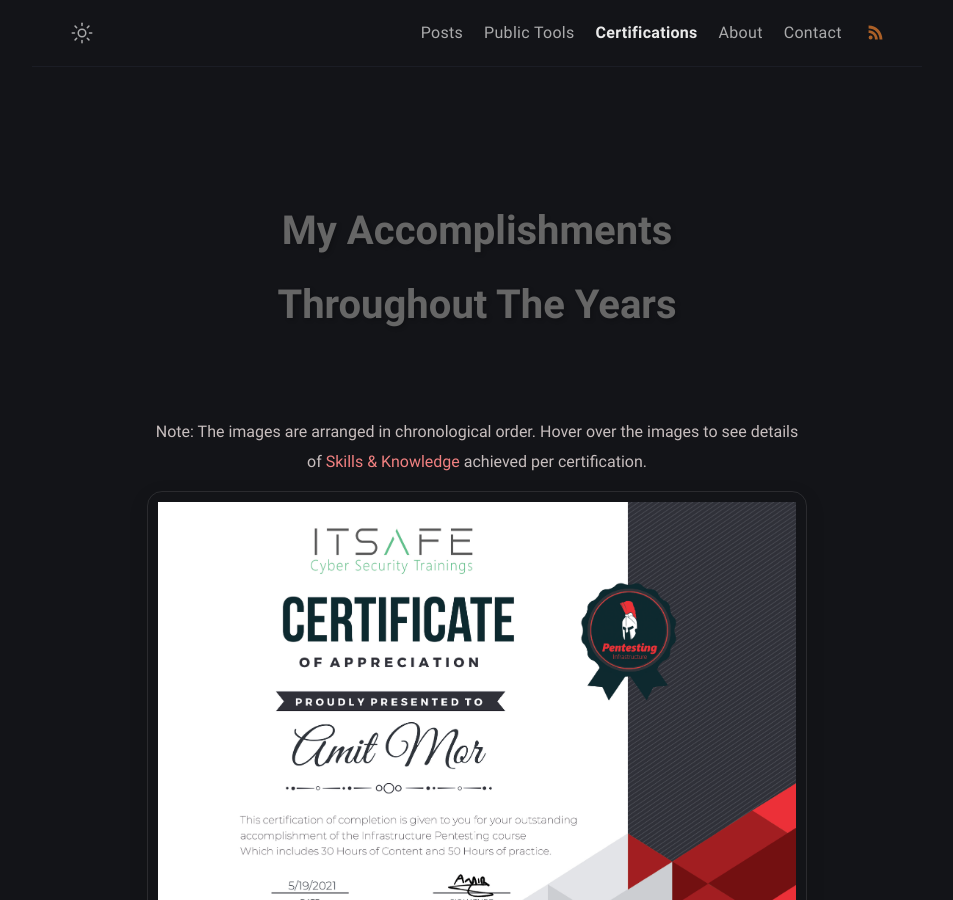
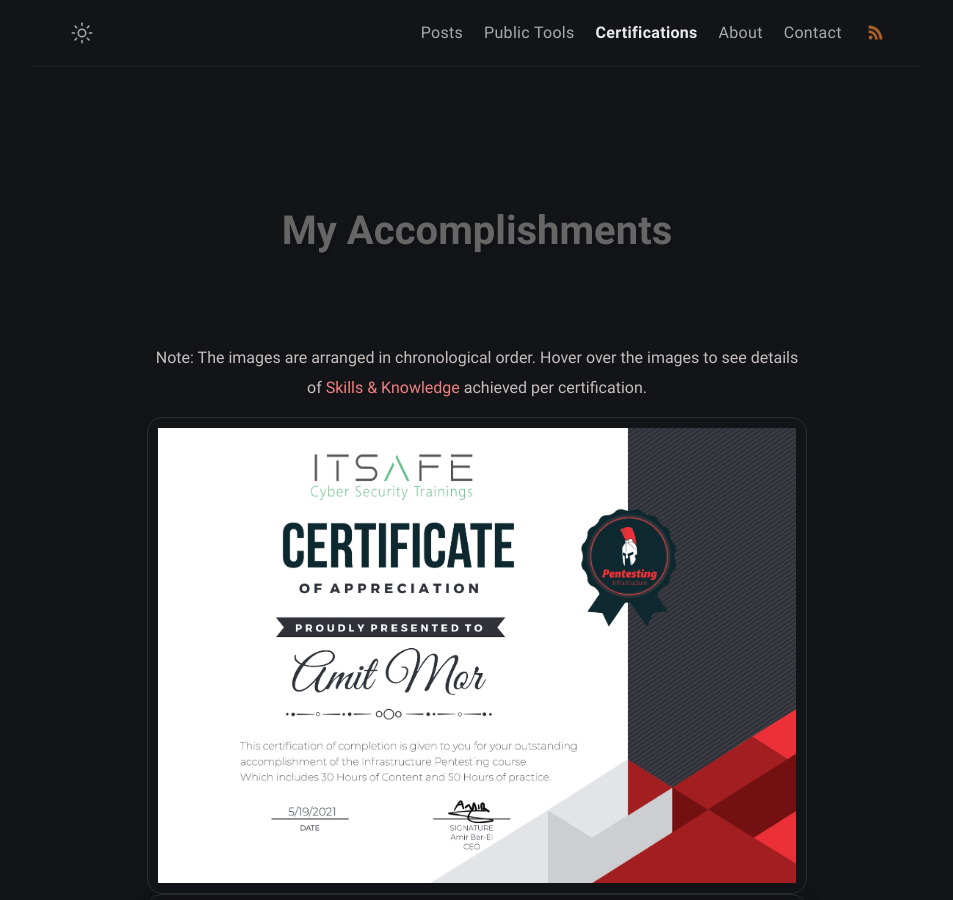
Before and after one commit to Extravenger/extravenger.github.io, a Jekyll site: the page built from certs.md, in a window 1280 px wide and 900 px high. Shown: the whole window, without its empty margins (163-1116 px from the left). Built offline with Jekyll 4.4.1, drawn with Linux system fonts in a browser that asks for light colours.

Commit message:
Update certs.md

```diff
--- a/certs.md
+++ b/certs.md
@@ -4,7 +4,7 @@
 permalink: /certs/
 ---
 
-<h2 class="certs-title">My Accomplishments Throughout The Years</h2>
+<h2 class="certs-title">My Accomplishments</h2>
 
 <p class="chronological-note">
   Note: The images are arranged in chronological order. Hover over the images to see details of <span style="color: lightcoral;">Skills & Knowledge</span> achieved per certification.
```
